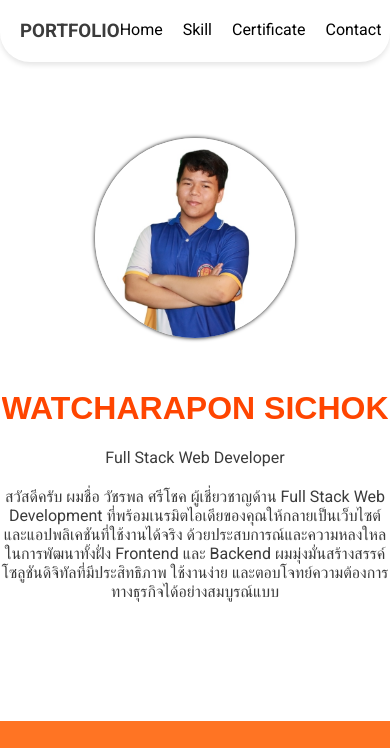
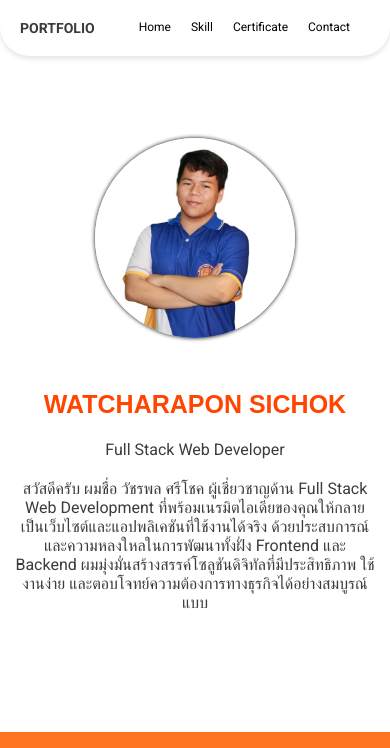
Before and after one commit to Nonws24/Nonws24.github.io, a plain HTML site: page index.html in a window 390 px wide. Shown: the top 748 px of the page. Drawn offline with Linux system fonts and the light colour scheme.

Commit message:
Update style.css

```diff
--- a/style.css
+++ b/style.css
@@ -114,6 +114,18 @@ li:hover {
     text-align: center;
 
 
+}
+
+@media (max-width:800px) {
+    .nav-bar {
+        font-size: 12px;
+    }
+    .name {
+        font-size: 25px;
+    }
+    .work img {
+        width: 300px;
+    }
 }
 
 /* .row-home {
```
